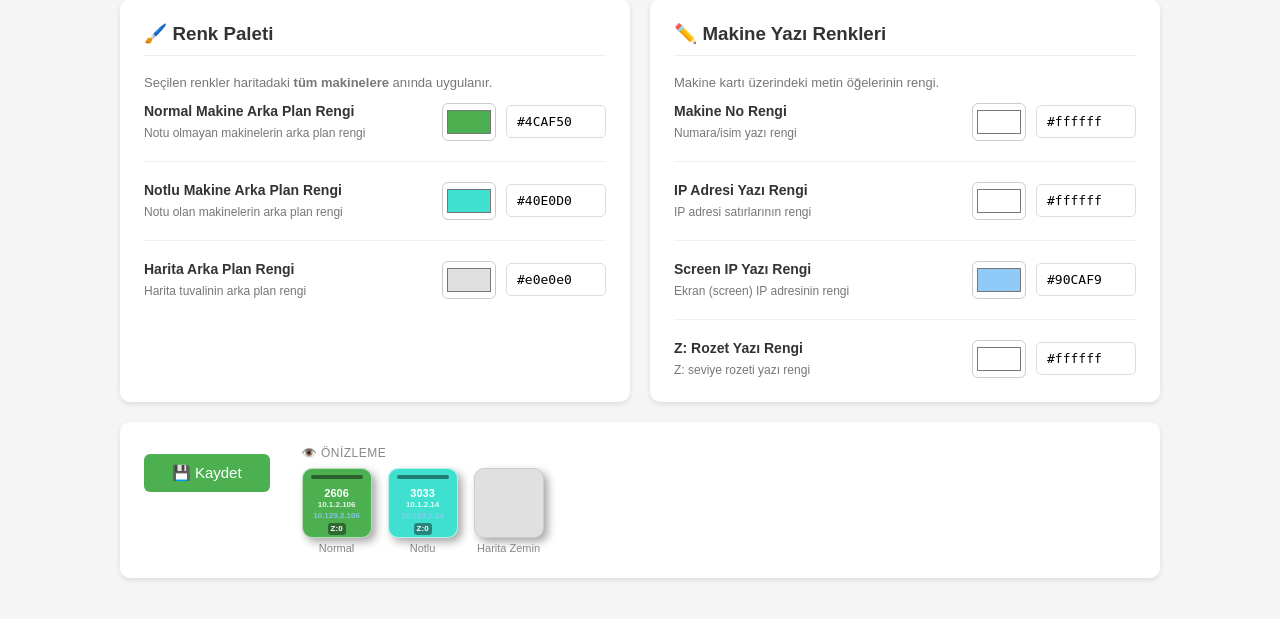
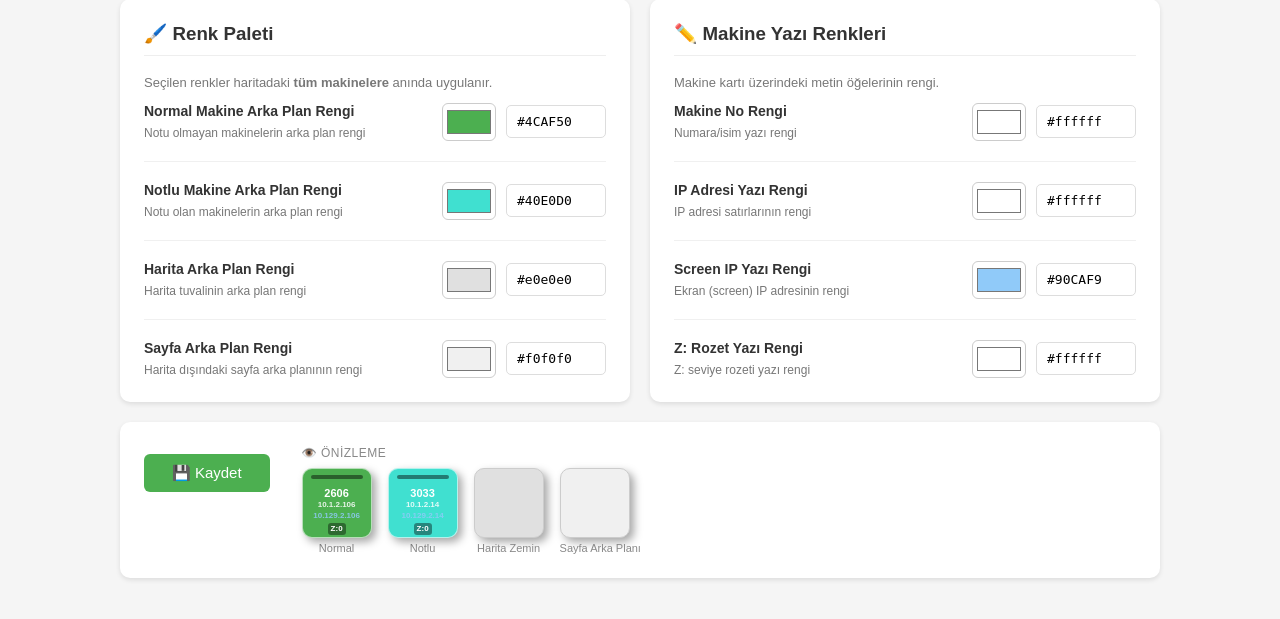
Before and after one commit to baroyurt/Kemal, a PHP site: page /color_settings.php in a window 1280 px wide. Shown: the part 109-728 px from the top of the page. Run offline with PHP 8.4, Linux system fonts and the light colour scheme; a user stored in the database is signed in; data comes from the database, SQL or seed files in the repository; data that the repository does not hold is empty; some libraries are stand-ins or nearby versions.

Commit message:
Add page background color picker to color settings panel
Agent-Logs-Url: https://github.com/baroyurt/Kemal/sessions/9dd10f77-925d-44a3-a579-3d65e83dceee

Co-authored-by: baroyurt <251450319+baroyurt@users.noreply.github.com>

```diff
--- a/casino-map/color_settings.php
+++ b/casino-map/color_settings.php
@@ -15,7 +15,7 @@ $error   = '';
 if (isset($_POST['save_colors'])) {
     csrf_verify();
 
-    $allowed = ['machine_color_normal', 'machine_color_note', 'map_bg_color',
+    $allowed = ['machine_color_normal', 'machine_color_note', 'map_bg_color', 'page_bg_color',
                 'machine_text_label', 'machine_text_ip', 'machine_text_screen_ip', 'machine_text_zbadge'];
     foreach ($allowed as $key) {
         if (isset($_POST[$key])) {
@@ -50,6 +50,7 @@ function get_setting(mysqli $conn, string $key, string $default): string {
 $colorNormal     = get_setting($conn, 'machine_color_normal', '#4CAF50');
 $colorNote       = get_setting($conn, 'machine_color_note',   '#40E0D0');
 $colorMapBg      = get_setting($conn, 'map_bg_color',         '#e0e0e0');
+$colorPageBg     = get_setting($conn, 'page_bg_color',        '#f0f0f0');
 $colorTextLabel    = get_setting($conn, 'machine_text_label',     '#ffffff');
 $colorTextIp       = get_setting($conn, 'machine_text_ip',        '#ffffff');
 $colorTextScreenIp = get_setting($conn, 'machine_text_screen_ip', '#90CAF9');
@@ -198,7 +199,7 @@ $textNote   = text_color($colorNote);
                 </div>
 
                 <!-- Harita arka plan rengi -->
-                <div class="color-row" style="border-bottom:none; margin-bottom:0; padding-bottom:0;">
+                <div class="color-row">
                     <div class="color-label">
                         <strong>Harita Arka Plan Rengi</strong>
                         <span>Harita tuvalinin arka plan rengi</span>
@@ -210,6 +211,22 @@ $textNote   = text_color($colorNote);
                                value="<?= htmlspecialchars($colorMapBg) ?>" maxlength="7"
                                pattern="^#[0-9A-Fa-f]{3}([0-9A-Fa-f]{3})?$"
                                oninput="syncPicker('mapbg', this.value)" required>
+                    </div>
+                </div>
+
+                <!-- Sayfa arka plan rengi -->
+                <div class="color-row" style="border-bottom:none; margin-bottom:0; padding-bottom:0;">
+                    <div class="color-label">
+                        <strong>Sayfa Arka Plan Rengi</strong>
+                        <span>Harita dışındaki sayfa arka planının rengi</span>
+                    </div>
+                    <div class="picker-wrap">
+                        <input type="color" id="picker_pagebg" value="<?= htmlspecialchars($colorPageBg) ?>"
+                               oninput="syncColor('pagebg', this.value)">
+                        <input type="text" name="page_bg_color" id="hex_pagebg" class="hex-input"
+                               value="<?= htmlspecialchars($colorPageBg) ?>" maxlength="7"
+                               pattern="^#[0-9A-Fa-f]{3}([0-9A-Fa-f]{3})?$"
+                               oninput="syncPicker('pagebg', this.value)" required>
                     </div>
                 </div>
             </div>
@@ -322,6 +339,12 @@ $textNote   = text_color($colorNote);
                                  id="prev_mapbg" data-bg="1"></div>
                             <div class="preview-caption">Harita Zemin</div>
                         </div>
+                        <div>
+                            <div style="width:70px; height:70px; border-radius:10px; border:1px solid #ccc;
+                                        box-shadow:4px 4px 8px rgba(0,0,0,0.35); transition:background 0.3s;"
+                                 id="prev_pagebg" data-bg="1"></div>
+                            <div class="preview-caption">Sayfa Arka Planı</div>
+                        </div>
                     </div>
                 </div>
             </div>
@@ -377,9 +400,10 @@ function updatePreview(type, hex) {
     el.style.background = hex;
 }
 
-// Initialise mapbg preview on load
+// Initialise mapbg and pagebg preview on load
 document.addEventListener('DOMContentLoaded', function() {
     updatePreview('mapbg', document.getElementById('hex_mapbg').value);
+    updatePreview('pagebg', document.getElementById('hex_pagebg').value);
 });
 </script>
 </body>
--- a/casino-map/config.php
+++ b/casino-map/config.php
@@ -100,6 +100,7 @@ $defaults = [
     'machine_color_normal' => '#4CAF50',
     'machine_color_note'   => '#40E0D0',
     'map_bg_color'         => '#e0e0e0',
+    'page_bg_color'        => '#f0f0f0',
 ];
 foreach ($defaults as $k => $v) {
     $stmt = $conn->prepare("INSERT IGNORE INTO settings (`key`, `value`) VALUES (?, ?)");
--- a/casino-map/map.php
+++ b/casino-map/map.php
@@ -69,6 +69,7 @@ function map_get_setting(mysqli $conn, string $key, string $default): string {
 $machineColorNormal = map_get_setting($conn, 'machine_color_normal', '#4CAF50');
 $machineColorNote   = map_get_setting($conn, 'machine_color_note',   '#40E0D0');
 $mapBgColor         = map_get_setting($conn, 'map_bg_color',         '#e0e0e0');
+$pageBgColor        = map_get_setting($conn, 'page_bg_color',        '#f0f0f0');
 $machineTextLabel    = map_get_setting($conn, 'machine_text_label',     '#ffffff');
 $machineTextIp       = map_get_setting($conn, 'machine_text_ip',        '#ffffff');
 $machineTextScreenIp = map_get_setting($conn, 'machine_text_screen_ip', '#90CAF9');
@@ -77,6 +78,7 @@ $machineTextZbadge   = map_get_setting($conn, 'machine_text_zbadge',    '#ffffff
 if (!preg_match('/^#[0-9A-Fa-f]{3}([0-9A-Fa-f]{3})?$/', $machineColorNormal))  $machineColorNormal  = '#4CAF50';
 if (!preg_match('/^#[0-9A-Fa-f]{3}([0-9A-Fa-f]{3})?$/', $machineColorNote))    $machineColorNote    = '#40E0D0';
 if (!preg_match('/^#[0-9A-Fa-f]{3}([0-9A-Fa-f]{3})?$/', $mapBgColor))          $mapBgColor          = '#e0e0e0';
+if (!preg_match('/^#[0-9A-Fa-f]{3}([0-9A-Fa-f]{3})?$/', $pageBgColor))         $pageBgColor         = '#f0f0f0';
 if (!preg_match('/^#[0-9A-Fa-f]{3}([0-9A-Fa-f]{3})?$/', $machineTextLabel))    $machineTextLabel    = '#ffffff';
 if (!preg_match('/^#[0-9A-Fa-f]{3}([0-9A-Fa-f]{3})?$/', $machineTextIp))       $machineTextIp       = '#ffffff';
 if (!preg_match('/^#[0-9A-Fa-f]{3}([0-9A-Fa-f]{3})?$/', $machineTextScreenIp)) $machineTextScreenIp = '#90CAF9';
@@ -103,7 +105,7 @@ if (!preg_match('/^#[0-9A-Fa-f]{3}([0-9A-Fa-f]{3})?$/', $machineTextZbadge))   $
             flex-direction: column;
             overflow: hidden;
         }
-        body.light-theme { background: #f0f0f0; color: #333; }
+        body.light-theme { background: <?php echo $pageBgColor; ?>; color: #333; }
         body.light-theme .toolbar { background: white; box-shadow: 0 2px 10px rgba(0,0,0,0.1); }
         /* Left sidebar */
         #sidebar {
```
